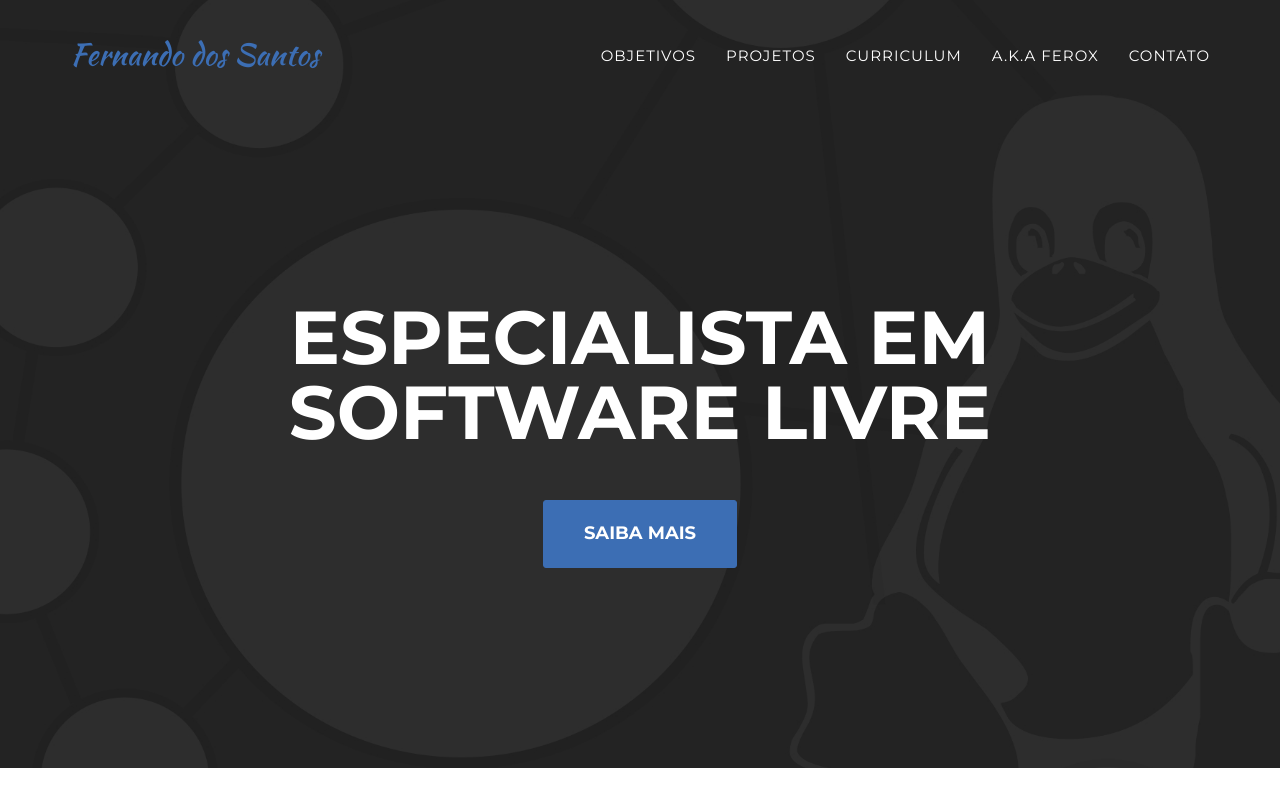
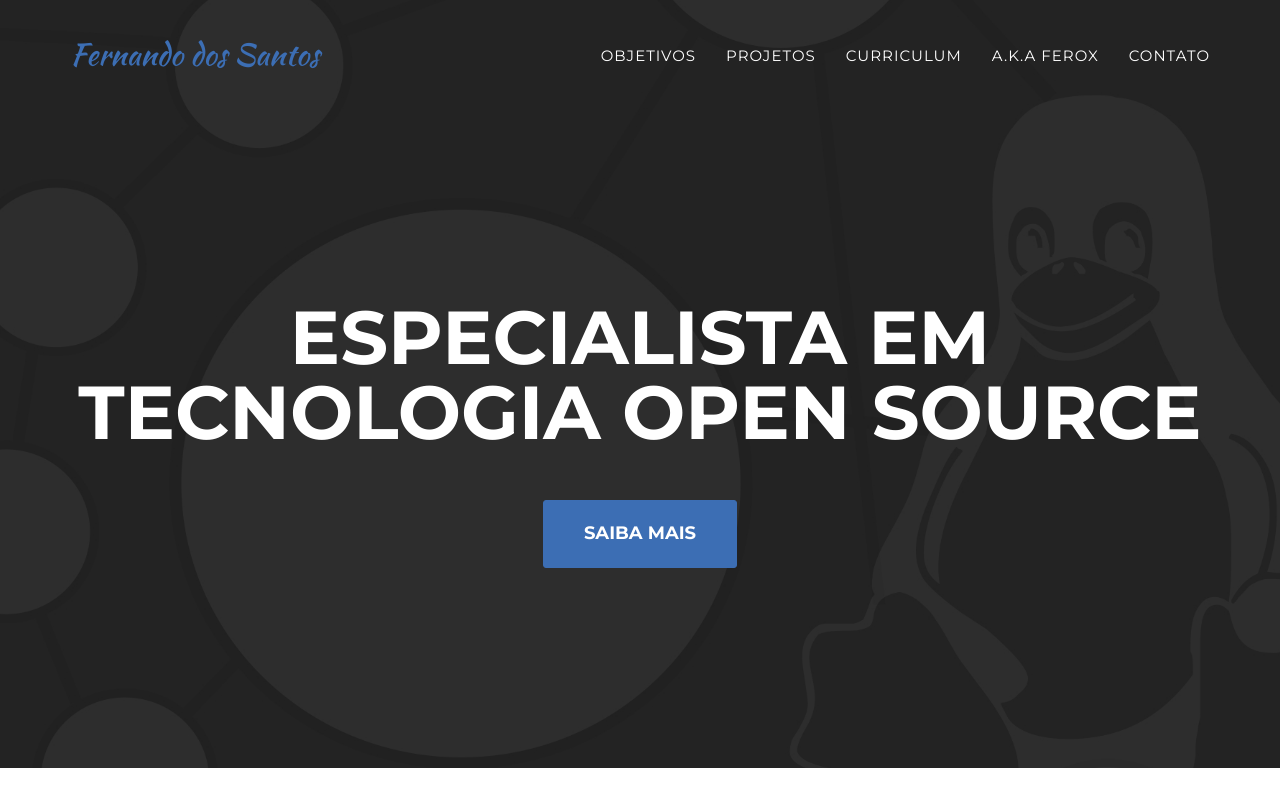
Before and after one commit to ferox/ferox.github.io, a Jekyll site: the page built from index.html, in a window 1280 px wide and 900 px high. Shown: the top 807 px of the window. Built offline with Jekyll 4.4.1, drawn with Linux system fonts in a browser that asks for light colours; some web fonts are replaced; some of the changed text lies outside the part shown.

Commit message:
Aletrando o Título de Especialista, o Copyright para 2016, retirando os links do Bootstrap dos projetos de desenvolvimento Software Livre e adicionando o status dos mesmos.

```diff
--- a/_includes/footer.html
+++ b/_includes/footer.html
@@ -2,7 +2,7 @@
         <div class="container">
             <div class="row">
                 <div class="col-md-4">
-                    <span class="copyright">Copyright &copy; {{ site.title }} 2015</span>
+                    <span class="copyright">Copyright &copy; {{ site.title }} 2016</span>
                 </div>
                 <div class="col-md-4">
                 </div>
--- a/_includes/header.html
+++ b/_includes/header.html
@@ -44,7 +44,7 @@
     <header>
         <div class="container">
             <div class="intro-text">
-                <div class="intro-heading">Especialista em Software Livre</div>
+                <div class="intro-heading">Especialista em Tecnologia Open Source</div>
                 <a href="#services" class="page-scroll btn btn-xl">Saiba mais</a>
             </div>
         </div>
--- a/_includes/modals.html
+++ b/_includes/modals.html
@@ -18,12 +18,13 @@
                             <p>{{ post.description }}</p>
                             <ul class="list-inline item-details">
                                 <li>Data:
-                                    <strong><a href="http://startbootstrap.com">{{ post.project-date }}</a>
-                                    </strong>
+                                    <strong>{{ post.project-date }}</strong>
                                 </li>
                                 <li>Categoria:
-                                    <strong><a href="http://startbootstrap.com">{{ post.category }}</a>
-                                    </strong>
+                                    <strong>{{ post.category }}</strong>
+                                </li>
+                                <li>Status:
+                                    <strong>Idéia</strong>
                                 </li>
                             </ul>
                             <button type="button" class="btn btn-default" data-dismiss="modal"><i class="fa fa-times"></i> Fechar</button>
```
